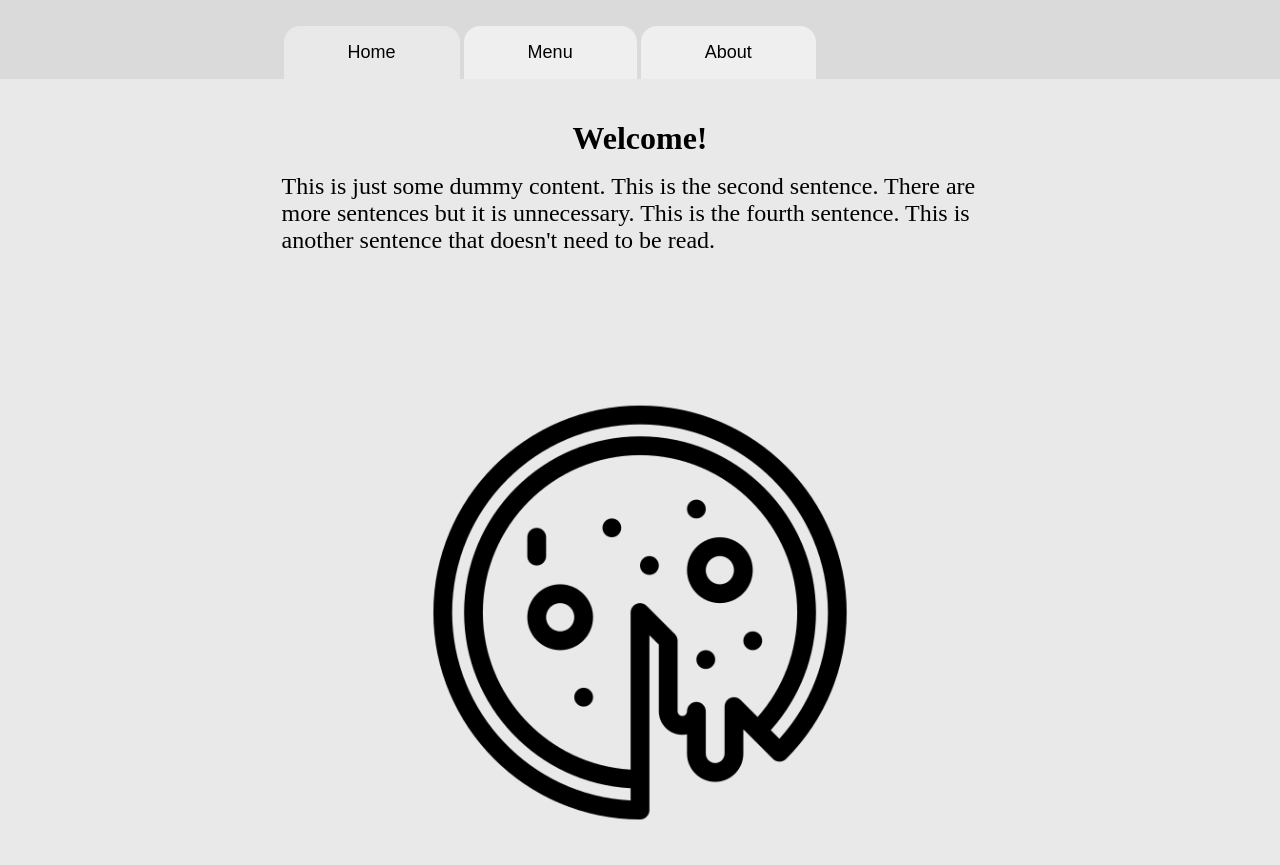
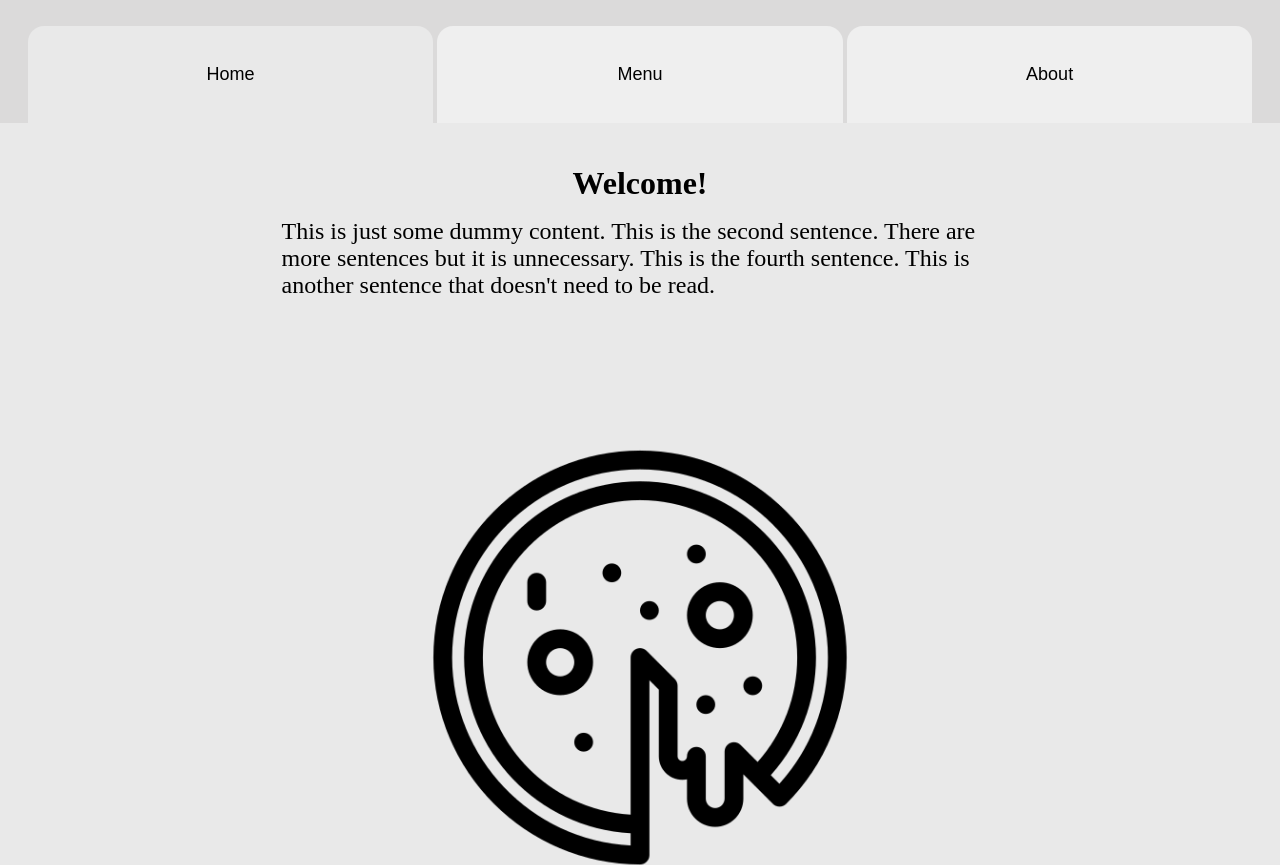
Before and after one commit to Xauzu/odin-restaurant-page, a website built with webpack: page dist/index.html in a window 1280 px wide. Shown: the top 865 px of the page. Built offline with Linux system fonts and the light colour scheme.

Commit message:
Fix scaling issue, fix tab stacking

```diff
--- a/src/style.css
+++ b/src/style.css
@@ -25,15 +25,17 @@ body {
 .barContainer {
     display: flex;
     flex-direction: column;
-    padding: 0vw 20vw;
     background-color: var(--color-menu);
 }
 
 .tabButton {
     border-radius: 16px 16px 0px 0px;
     margin: 2vw 2px 0px 2px;
-    padding: 1rem 4rem;
+    padding: 3vw 9vw;
     font-size: large;
+    display: flex;
+    justify-content: center;
+    flex: 1;
 }
 
 .tabButton:hover {
@@ -51,6 +53,7 @@ body {
 
 .menuBar {
     padding: 0px 2vw;
+    display: flex;
 }
 
 .container {
--- a/webpack.config.js
+++ b/webpack.config.js
@@ -1,13 +1,12 @@
 const path = require('path');
 
 module.exports = {
-  mode: 'development',
+  mode: 'production',
   entry: './src/index.js',
   output: {
     filename: 'main.js',
     path: path.resolve(__dirname, 'dist'),
   },
-  devtool: 'inline-source-map',
   module: {
     rules: [
       {
```
Also changed, not shown: dist/main.js.
